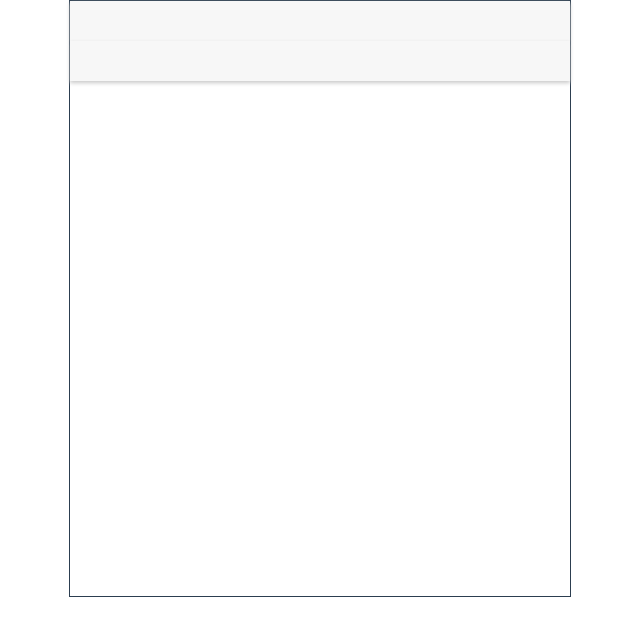
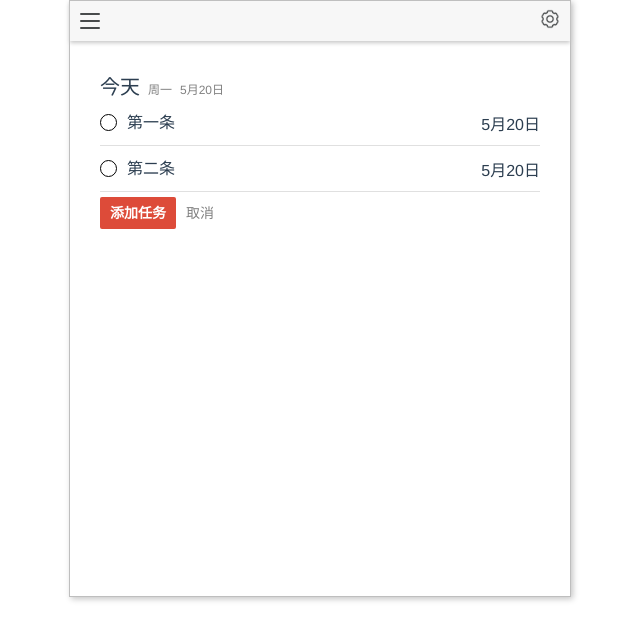
Before and after one commit to vkcyan/todoList, a Vue app: page / in a window 1280 px wide. Shown: the top 640 px of the page, without its empty margins (320-960 px from the left). Built offline with nearby package versions, Linux system fonts and the light colour scheme.

Commit message:
更新部分ui视图

```diff
--- a/package.json
+++ b/package.json
@@ -3,7 +3,7 @@
   "version": "0.1.0",
   "private": true,
   "scripts": {
-    "serve": "vue-cli-service serve",
+    "serve": "vue-cli-service serve --fix",
     "build": "vue-cli-service build",
     "lint": "vue-cli-service lint"
   },
--- a/src/App.vue
+++ b/src/App.vue
@@ -1,7 +1,7 @@
 <template>
   <div id="app">
     <todo-header></todo-header>
-    <router-view/>
+    <router-view></router-view>
   </div>
 </template>
 
@@ -16,7 +16,6 @@ import { Component, Vue } from "vue-property-decorator";
 export default class App extends Vue {}
 </script>
 
-
 <style>
 body {
   margin: 0px;
@@ -30,7 +29,8 @@ body {
   color: #2c3e50;
   width: 500px;
   height: 595px;
-  border: 1px solid #2c3e50;
+  border: 1px solid #bebebe;
+  box-shadow: 2px 2px 6px #c5c5c5;
   margin: 0 auto;
 }
 #nav {
--- a/src/components/header.vue
+++ b/src/components/header.vue
@@ -1,18 +1,52 @@
 <template>
-  <div class="header"></div>
+  <div class="todo_header">
+    <div class="header_left">
+      <div class="list_icon">
+        <span></span>
+        <span></span>
+        <span></span>
+      </div>
+    </div>
+    <div class="header_right">
+      <img src="../assets/setting.png" />
+    </div>
+  </div>
 </template>
 
 <script lang="ts">
 import { Component, Vue } from "vue-property-decorator";
+@Component({})
 export default class TodoHeader extends Vue {}
 </script>
 
-
-
 <style lang="less" scoped>
-.header {
+.todo_header {
   background-color: rgb(247, 247, 247);
   height: 40px;
   box-shadow: 0px 2px 4px rgb(201, 201, 201);
+  display: flex;
+  justify-content: space-between;
+  align-items: center;
+  padding: 0 10px;
+  .header_left {
+    .list_icon {
+      cursor: pointer;
+      span {
+        display: block;
+        background: rgb(72, 75, 76);
+        width: 20px;
+        height: 2px;
+        margin: 5px 0;
+        border-radius: 20px;
+      }
+    }
+  }
+  .header_right {
+    img {
+      cursor: pointer;
+      width: 20px;
+      height: 20px;
+    }
+  }
 }
 </style>
--- /dev/null
+++ b/src/components/todoInput.vue
@@ -0,0 +1,64 @@
+<template>
+  <div class="todo_input">
+    <div class="input_containers">
+      <div class="input_left">
+        <input
+          ref="todoInput"
+          v-model="todoValue"
+          @keyup.enter="addTodoActive"
+        />
+      </div>
+      <div class="input_right">
+        今天
+      </div>
+    </div>
+  </div>
+</template>
+
+<script lang="ts">
+import { Component, Vue, Emit } from "vue-property-decorator";
+@Component({
+  mounted() {
+    let tinput: HTMLElement = this.$refs["todoInput"];
+    tinput.focus();
+  }
+})
+export default class todoInput extends Vue {
+  public todoValue: string = ""; // 输入框文字
+  @Emit()
+  addTodoActive(): string {
+    return this.todoValue;
+  }
+}
+</script>
+
+<style lang="less" scoped>
+.todo_input {
+  margin-top: 10px;
+  .input_containers {
+    border: 1px solid #e0e0e0;
+    border-radius: 2px;
+    height: 35px;
+    display: flex;
+    align-items: center;
+    .input_left {
+      width: 75%;
+      text-align: left;
+      input {
+        width: 100%;
+        height: 26px;
+        padding-left: 8px;
+        margin: 1px 0;
+        border: 0px;
+        outline: 0px solid black;
+      }
+    }
+    .input_right {
+      line-height: 35px;
+      border-left: 1px solid rgb(212, 212, 212);
+      cursor: pointer;
+      width: 25%;
+    }
+  }
+}
+</style>
--- /dev/null
+++ b/src/interfaces/index.ts
@@ -0,0 +1,18 @@
+/**
+ * 时间工具类函数的
+ */
+export interface titleDate {
+  week: string; // 星期
+  year: number; // 年
+  month: number; // 月份
+  date: number; // 日期
+}
+
+/**
+ * -TodoList主体的数据结构
+ */
+export interface todoList {
+  grade: number; // 任务优先级
+  title: string; // -todo的主体文字
+  date: number; // 时间戳
+}
--- /dev/null
+++ b/src/utils/dateTime.ts
@@ -0,0 +1,30 @@
+import { titleDate } from "@/interfaces";
+
+/**
+ * 获取信息 月份 日期
+ */
+export function getTime(date: Date): titleDate {
+  let data: titleDate = {
+    week: _weekChange(date.getDay()),
+    year: date.getFullYear(),
+    month: date.getMonth() + 1,
+    date: date.getDate()
+  };
+  return data;
+}
+
+/**
+ * 将数字形式的星期转换成为文字格式
+ * @param week 数字星期
+ */
+function _weekChange(week: number): string {
+  return ["日", "一", "二", "三", "四", "五", "六"][week];
+}
+
+/**
+ * 将时间戳转化为时间
+ * @param timer 时间戳
+ */
+export function getTodoTime(timer: number): Date {
+  return new Date(timer);
+}
--- a/src/views/Home.vue
+++ b/src/views/Home.vue
@@ -4,12 +4,145 @@
       <router-link to="/">Home</router-link>|
       <router-link to="/about">About</router-link>
     </div>-->
-    <div class="header"></div>
+    <!-- todoList头部 -->
+    <div class="Nowadays">
+      <span class="newsText">今天</span>
+      <span class="newsWeek">周{{ newTime.week }}</span>
+      <span class="newsMonth">{{ newTime.month }}月{{ newTime.date }}日</span>
+    </div>
+    <div class="todoNewsList">
+      <!-- 已经添加的列表 -->
+      <div class="item" v-for="item in list" :key="item.date">
+        <div class="item-left">
+          <span class="icon" @click="carryOut(item.date)"></span>
+          <span class="title">{{ item.title }}</span>
+        </div>
+        <div class="item-right">
+          <span class="date">{{
+            `${showTodoTime(item.date).month}月${
+              showTodoTime(item.date).date
+            }日`
+          }}</span>
+        </div>
+      </div>
+      <todoInput v-if="addShow" :addTodoActive="addTodoActive"></todoInput>
+      <!-- 添加任务入口 -->
+      <div class="add_todo">
+        <span @click="addTodo" class="add">添加任务</span>
+        <span @click="closeTodo" class="close">取消</span>
+      </div>
+    </div>
   </div>
 </template>
 
 <script lang="ts">
+import { getTime, getTodoTime } from "../utils/dateTime";
+import { titleDate, todoList } from "../interfaces";
 import { Component, Vue } from "vue-property-decorator";
-@Component({})
-export default class Home extends Vue {}
+import todoInput from "../components/todoInput.vue";
+@Component({
+  components: {
+    todoInput
+  }
+})
+export default class Home extends Vue {
+  private addShow: boolean = false;
+  private list: todoList[] = [
+    {
+      grade: 0,
+      title: "第一条",
+      date: new Date().getTime()
+    },
+    {
+      grade: 0,
+      title: "第二条",
+      date: new Date().getTime() + 1
+    }
+  ];
+  private get newTime(): object {
+    let time: titleDate = getTime(new Date());
+    return time;
+  }
+  private showTodoTime(timer: number): object {
+    return getTime(getTodoTime(timer));
+  }
+  private carryOut(todoDate: number) {
+    this.list = this.list.filter(item => item.date !== todoDate);
+  }
+  private addTodo() {
+    this.addShow = true;
+  }
+  private closeTodo() {
+    this.addShow = false;
+  }
+  /**
+   * data todo的内容
+   */
+  public addTodoActive(data: string) {
+    console.log(data);
+  }
+}
 </script>
+
+<style lang="less" scoped>
+.home {
+  padding: 30px;
+  .Nowadays {
+    text-align: left;
+    .newsText {
+      font-size: 20px;
+    }
+    .newsWeek {
+      font-size: 12px;
+      margin-left: 8px;
+      color: rgb(128, 128, 128);
+    }
+    .newsMonth {
+      font-size: 12px;
+      margin-left: 8px;
+      color: rgb(128, 128, 128);
+    }
+  }
+  .todoNewsList {
+    .item {
+      display: flex;
+      align-items: center;
+      justify-content: space-between;
+      border-bottom: 1px solid rgb(224, 224, 224);
+      .item-left {
+        display: flex;
+        align-items: center;
+        .icon {
+          display: block;
+          width: 15px;
+          height: 15px;
+          border: 0.5px solid black;
+          border-radius: 50%;
+          cursor: pointer;
+        }
+        .title {
+          margin-left: 10px;
+          line-height: 45px;
+        }
+      }
+    }
+  }
+  .add_todo {
+    cursor: pointer;
+    font-size: 14px;
+    margin: 10px 0px 0px 0px;
+    text-align: left;
+    .add {
+      background: rgb(221, 75, 57);
+      font-weight: bold;
+      color: white;
+      padding: 8px 10px;
+      border-radius: 2px;
+    }
+    .close {
+      margin-left: 10px;
+      color: rgb(128, 128, 128);
+    }
+  }
+}
+</style>
--- a/vue.config.js
+++ b/vue.config.js
@@ -1,3 +1,3 @@
 module.exports = {
-  assetsDir: './'
-}
+  assetsDir: "./"
+};
```
Also changed, not shown: src/assets/setting.png (added), src/types.d.ts (added).
